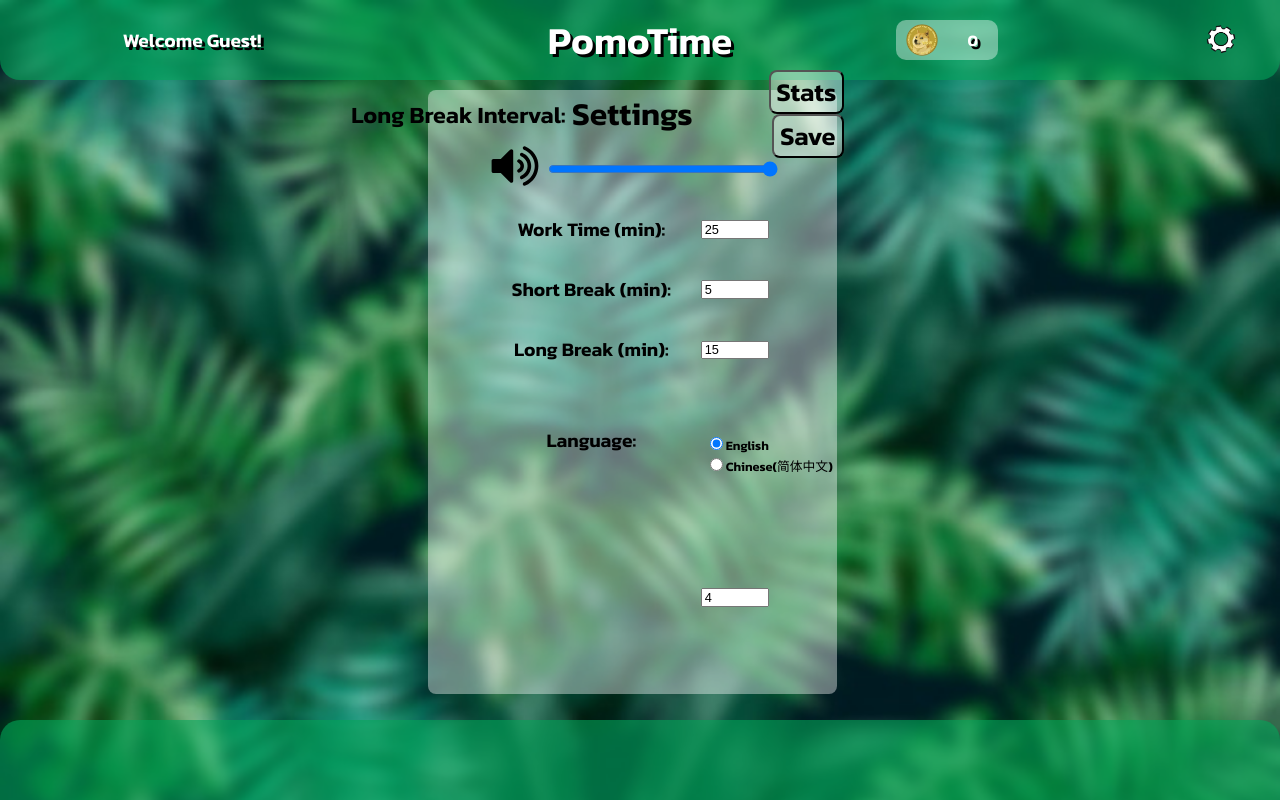
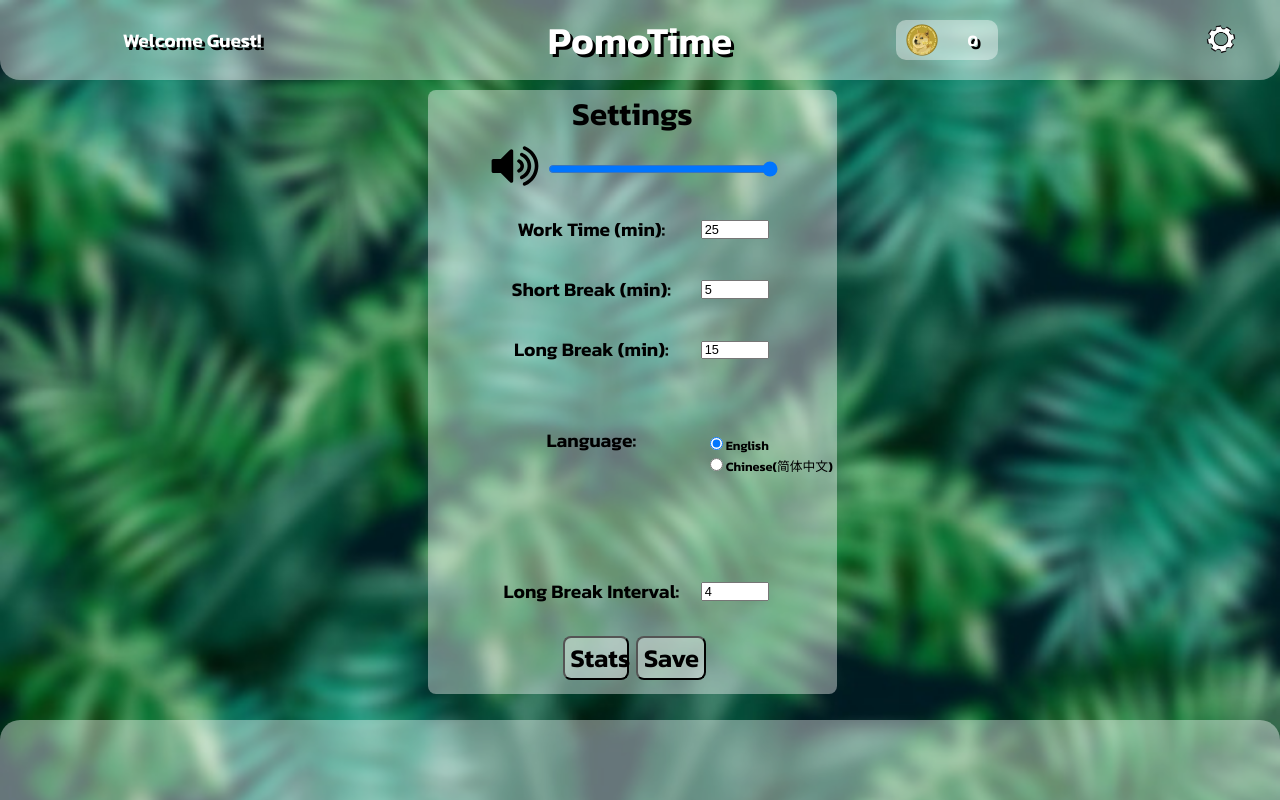
Before and after one commit to StuartHan/cse110-w21-group1, a website: page index.html in a window 1280 px wide. Both pictures are taken after a click on the picture 1220 px from the left and 40 px from the top of the page. Drawn offline with Linux system fonts and the light colour scheme.

Commit message:
Fixed merge bugs

```diff
--- a/source/Front-end/css/main.css
+++ b/source/Front-end/css/main.css
@@ -231,7 +231,7 @@
     justify-items: center;
     display: grid;
     grid-template-columns: 15% 50% 20% 15%;
-    grid-template-rows: 8% 10% 10% 10% 10% 20% 10% 12%;
+    grid-template-rows: 8% 10% 10% 10% 10% 20% 10% 10% 12%;
     z-index: 2;
     width: 80%;
     justify-self: center;
@@ -281,22 +281,30 @@
 }
 
 
-#statistics {
-    grid-row: 9;
-    grid-column: 2 / span 2;
+#settingsButtons{
+    grid-row:9;
+    grid-column:2 / span 2;
     display: grid;
     grid-template-columns: 50% 50%;
     grid-template-rows: 100%;
 }
 
-#saveSettings{
-    grid-row: 1;
-    grid-column: 2;
+#statistics, #saveSettings{
     border-radius: 8px;
     font-size: 2vw;
     font-family: 'Kanit', sans-serif;
     background-color: rgba(256,256,256,0.4);
     margin-left: 5%;
+}
+
+#statistics {
+    grid-row: 1;
+    grid-column: 1;
+}
+
+#saveSettings{
+    grid-row: 1;
+    grid-column: 2;
 }
 
 #saveSettings:hover {
@@ -313,6 +321,10 @@
     background-color: rgba(256,256,256,0.4);
 }
 
+#statistics:hover{
+    opacity: 0.3;
+}
+
 #statisticsMenu {
     visibility: hidden;
     grid-column: 2;
@@ -327,7 +339,7 @@
     border-style: solid;
     display: grid;
     grid-template-columns: 15% 50% 20% 15%;
-    grid-template-rows: 8% 10% 10% 10% 10% 20% 10% 12%;
+    grid-template-rows: 8% 10% 10% 10% 10% 20% 10% 10% 12%;
 }
 
 #OKbtn-statistics {
@@ -513,7 +525,7 @@
 #dogeSave:hover {
     opacity: 0.3;
 }
-=======
+
 /* Settings: Long break interval. NEED REVISED */
 
 #LongBreakInterval {
--- a/source/Front-end/javascript/main.js
+++ b/source/Front-end/javascript/main.js
@@ -37,7 +37,7 @@
     document.getElementById("statisticsMenu").style.visibility = "hidden";
 });
 
-document.getElementById("exitSettings").addEventListener("click", function() { //On click, hide settings
+document.getElementById("saveSettings").addEventListener("click", function() { //On click, hide settings
     document.getElementById("settingsMenu").style.visibility = "hidden";
     document.getElementById("main").style.visibility = "visible";
     saveTimeSettings();
```
Also changed, not shown: index.html (+1 -0 lines).
